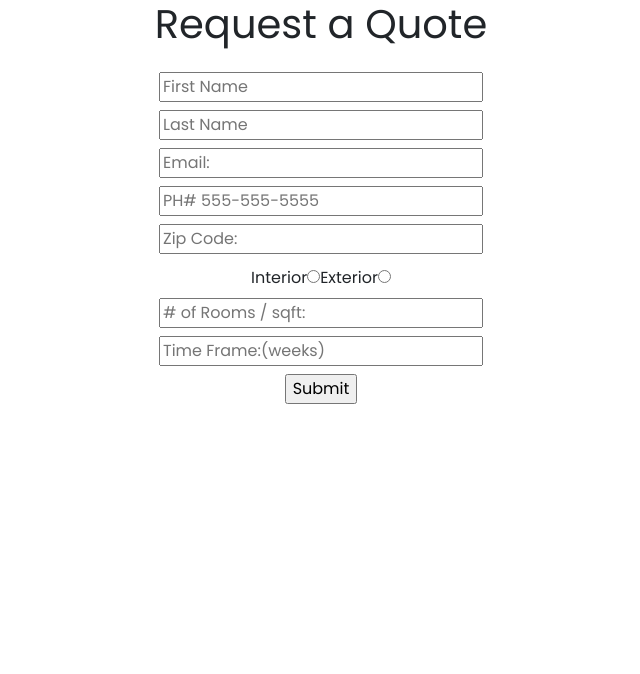
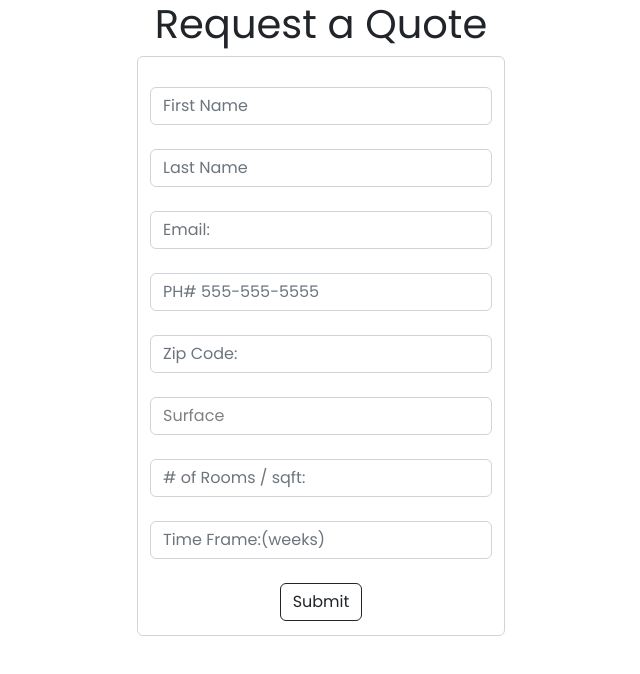
Before and after one commit to TMcKenna19/lifting-state, a React (Create React App) app: page / in a window 1280 px wide. Shown: the top 674 px of the page, without its empty margins (319-959 px from the left). Built offline with nearby package versions, Linux system fonts and the light colour scheme.

Commit message:
lifting-state

```diff
--- a/src/App.css
+++ b/src/App.css
@@ -9,3 +9,13 @@
 ul {
   list-style-type: none;
 }
+
+select:required:invalid {
+  color: gray;
+}
+option[value=""][disabled] {
+  display: none;
+}
+option {
+  color: black;
+}
--- a/src/App.jsx
+++ b/src/App.jsx
@@ -6,21 +6,27 @@ import Results from './Components/Results';
 
 function App() {
   /** Catches data from leadFormInfo after onSubmit ln 15 Form */
-  //(B) const [customerLeadInfo, setCustomerLeadInfo] = useState({});
   const [allLeadInfo, setAllLeadInfo] = useState([]);
 
-  /* (B) const addCustomerInfo = lead =>{
-         setCustomerLeadInfo(lead);
-  } */
   const addCustomerInfo = newLead =>{
     setAllLeadInfo([...allLeadInfo, newLead]);
   }
+
+  const deleteLead = (e, idx ) =>{
+    let newLeadFormInfo = allLeadInfo.filter((lead, i)=>{
+        return i !=idx
+    })
+    setAllLeadInfo(newLeadFormInfo)
+  }
+
+
 
 
   return (
     <div className="App">
      <Form newLead={addCustomerInfo}/>
-     <Results viewAllLeadInfo = {allLeadInfo}/>
+     <Results viewAllLeadInfo = {allLeadInfo}
+     deleteLead = {deleteLead} />
     </div>
   );
 }
--- a/src/Components/Form.jsx
+++ b/src/Components/Form.jsx
@@ -3,16 +3,6 @@ import 'bootstrap/dist/css/bootstrap.min.css';
 
 
 const Form = props => {
-    // (B)
-    // const [FirstName, setFirstName] = useState("");
-    // const [LastName, setLastName] = useState("");
-    // const [Email, setEmail] = useState("");
-    // const [PhoneNumber, setPhoneNumber] = useState("");
-    // const [ZipCode, setZipCode] = useState("");
-    // const [IntOrExt, setIntOrExt] = useState("");
-    // const [NumberOfRooms, setNumberOfRooms] = useState(0);
-    // const [TimeFrame, setTimeFrame] = useState("")
-
 
     const [leadFormInfo, setLeadFormInfo] = useState({
         FirstName: '',
@@ -20,21 +10,21 @@ const Form = props => {
         Email: '',
         PhoneNumber: '',
         ZipCode: '',
-        Location: "",
+        Location: '',
         NumberOfRooms: '',
-        TimeFrame: ''
+        TimeFrame: '',
+        isCalled: false
 
     });
 
     const onChangeHandler = e => {
+        console.log("onChange")
         setLeadFormInfo({...leadFormInfo, [e.target.name]: e.target.value})
+
     }
 
     const onSubmitHandler = e =>{
         e.preventDefault();
-        /*(B) const customerInfo = {FirstName, LastName, Email, PhoneNumber, ZipCode, IntOrExt, NumberOfRooms, TimeFrame};
-        props.newLead(customerInfo)
-        */
         console.log("onSubmitHandler")
         /** Pass in leadFormInfo into newLead ln 16 App  */
         props.newLead(leadFormInfo)
@@ -42,49 +32,50 @@ const Form = props => {
     }
 
 
-
-
-
     return(
         <div>
             <h1>Request a Quote</h1>
-            <form onSubmit={onSubmitHandler}>
+            <form className="form-control mt-2">
                 <div>
                     <label htmlFor="FirstName"></label>
-                    <input type="text" name="FirstName"className="form-control-md mt-3" placeholder="First Name"  onChange={onChangeHandler}/>  {/**(B) onChange={(e) => setFirstName(e.target.value)}/>  */}
+                    <input type="text" name="FirstName"className="form-control mt-" placeholder="First Name"  onChange={onChangeHandler}/>
                 </div>
                 <div>
                     <label htmlFor="LastName"></label>
-                    <input type="text" name="LastName" className="form-control-md mt-2" placeholder="Last Name"  onChange={onChangeHandler}/>
+                    <input type="text" name="LastName" className="form-control mt-" placeholder="Last Name"  onChange={onChangeHandler}/>
                 </div>
                 <div>
                     <label htmlFor="Email"></label>
-                    <input type="text" name="Email" className="form-control-md mt-2" placeholder="Email:"  onChange={onChangeHandler}/>
+                    <input type="text" name="Email" className="form-control mt-" placeholder="Email:"  onChange={onChangeHandler}/>
                 </div>
                 <div>
                     <label htmlFor="PhoneNumber"></label>
-                    <input type="tel" name="PhoneNumber" pattern="[0-9]{3}-[0-9]{3}-[0-9]{4}" placeholder="PH# 555-555-5555"  className="form-control-md mt-2" onChange={onChangeHandler}/>
+                    <input type="tel" name="PhoneNumber" pattern="[0-9]{3}-[0-9]{3}-[0-9]{4}" placeholder="PH# 555-555-5555"  className="form-control mt-" onChange={onChangeHandler}/>
                 </div>
                 <div>
                     <label htmlFor="ZipCode"></label>
-                    <input type="text" name="ZipCode" className="form-control-md mt-2" placeholder="Zip Code:"  onChange={onChangeHandler} />
-                </div>
-                <div className="form-control-md mt-2">
-                    <label htmlFor="Location">Interior</label>
-                    <input type="radio" name="Location" value="Interior"className="form-control-md mt-2" placeholder="Location:"  onChange={onChangeHandler} />
-                    <label htmlFor="Location">Exterior</label>
-                    <input type="radio" name="Location" value="Exterior"className="form-control-md mt-2" placeholder="Location:"  onChange={onChangeHandler} />
+                    <input type="text" name="ZipCode" className="form-control mt-" placeholder="Zip Code:"  onChange={onChangeHandler} />
                 </div>
                 <div>
+                <select onChange={onChangeHandler} name="Location" className="form-control mt-4" aria-label="Default select example" required>
+                    <option hidden value="">Surface</option>
+                    <option value="Interior">Interior</option>
+                    <option value="Exterior">Exterior</option>
+                    <option value="Both">Both</option>
+                </select>
+
+                </div>
+
+                <div>
                     <label htmlFor="NumberOfRooms" name="NumberOfRooms"></label>
-                    <input type="text" name="NumberOfRooms" className="form-control-md mt-2" placeholder="# of Rooms / sqft:"  onChange={onChangeHandler} />
+                    <input type="text" name="NumberOfRooms" className="form-control mt-" placeholder="# of Rooms / sqft:"  onChange={onChangeHandler} />
                 </div>
                 <div>
                     <label htmlFor="Desriptopm"></label>
-                    <input name="TimeFrame" className="form-control-md mt-2" placeholder="Time Frame:(weeks)"  onChange={onChangeHandler}></input>
+                    <input name="TimeFrame" className="form-control mt-" placeholder="Time Frame:(weeks)"  onChange={onChangeHandler}></input>
                 </div>
                 <div>
-                    <input type="submit" value="Submit" className="form-control-md mt-2" />
+                    <button onClick={onSubmitHandler} type="button" class="btn btn-outline-dark mt-4 mb-2">Submit</button>
                 </div>
 
             </form>
--- a/src/Components/Results.jsx
+++ b/src/Components/Results.jsx
@@ -2,34 +2,20 @@ import React from "react";
 import 'bootstrap/dist/css/bootstrap.min.css';
 
 
-// const deleteHandler = e =>{
-//     console.log("deleteHandler")
-// }
+
+
+
 
 const Results = props => {
+
     return(
-
-        /**
-         * display one lead at a time
-         * <div>
-            <h1>Results</h1>
-            <h5>First Name: {props.viewCustomerLeadInfo.FirstName}</h5>
-            <h5>Last Name: {props.viewCustomerLeadInfo.LastName}</h5>
-            <h5>Email: {props.viewCustomerLeadInfo.Email}</h5>
-            <h5>Phone Number: {props.viewCustomerLeadInfo.PhoneNumber}</h5>
-            <h5>Zip Code: {props.viewCustomerLeadInfo.ZipCode}</h5>
-            <h5>Interior or Exterior: {props.viewCustomerLeadInfo.IntOrExt}</h5>
-            <h5>Number of Rooms: {props.viewCustomerLeadInfo.NumberOfRooms}</h5>
-            <h5>Time Frame: {props.viewCustomerLeadInfo.TimeFrame}</h5>
-        </div>
-         */
         <>
 
 
             {/* Mapping (forEach loop) through all leads  */}
             {
                 props.viewAllLeadInfo.map((lead, i) => {
-                    return <table className="table-sm">
+                    return <table className="table-sm" key={i}>
                         <h1>Leads:</h1>
                         <h4>Name: {lead.FirstName}, {lead.LastName}</h4>
                         <h4>Email: {lead.Email}</h4>
@@ -38,6 +24,7 @@ const Results = props => {
                         <h4>Int/Ext: {lead.Location}</h4>
                         <h4>Rms / SQFT: {lead.NumberOfRooms}</h4>
                         <h4>Wthin: {lead.TimeFrame}</h4>
+                        <button type="button" className="btn btn-outline-dark mt-2" onClick={(e)=>props.deleteLead(e, i)}>Delete</button>
                     </table>
 
                 })
```
Also changed, not shown: src/Components/Notes.jsx (added, +15 -0 lines).
